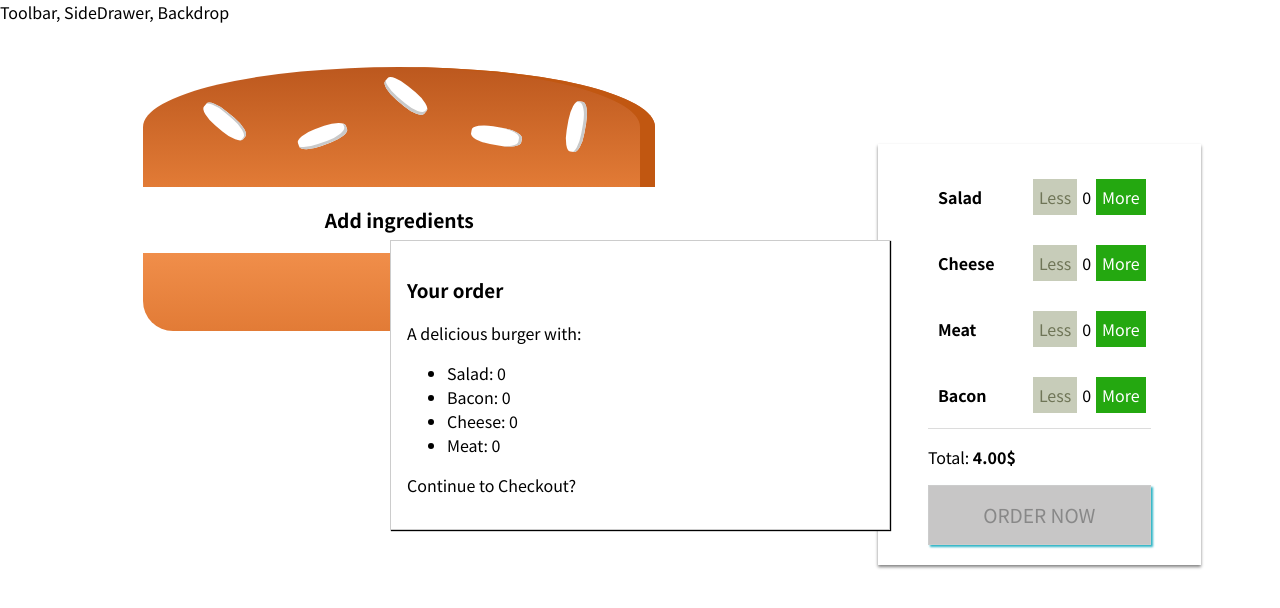
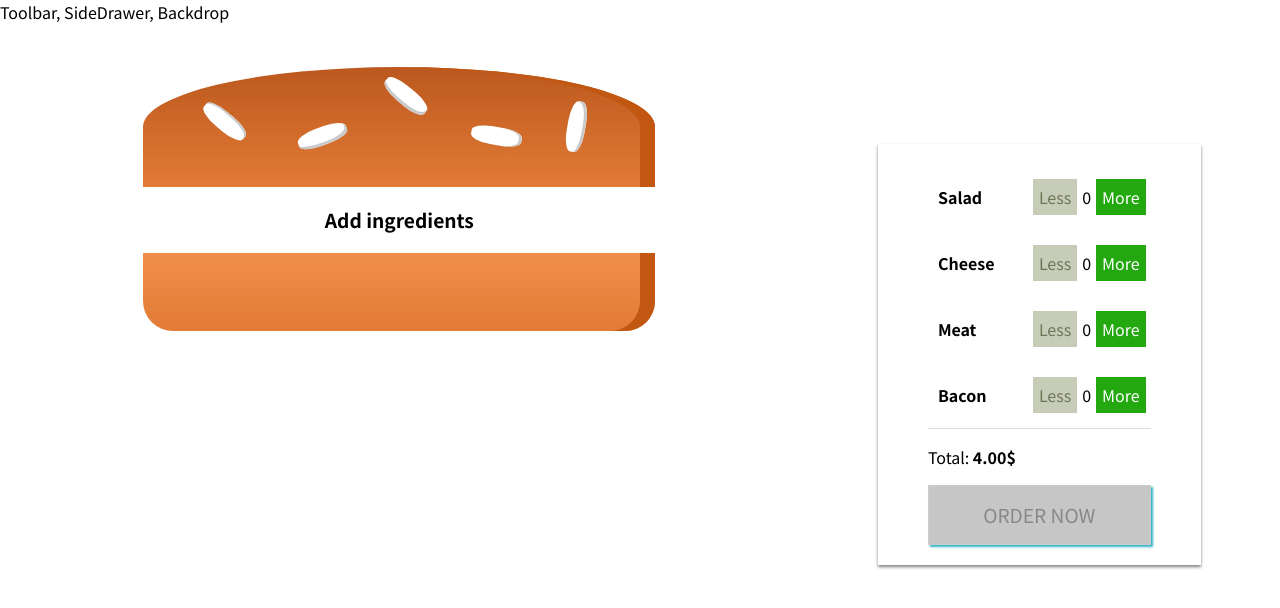
Before and after one commit to lady-rosie/burger-builder-app, a React app: page / in a window 1280 px wide. Shown: the top 608 px of the page. Built offline with nearby package versions, Linux system fonts and the light colour scheme.

Commit message:
solve module not found issue

```diff
--- a/package.json
+++ b/package.json
@@ -10,6 +10,7 @@
     "babel-loader": "7.1.2",
     "babel-preset-react-app": "^3.1.1",
     "babel-runtime": "6.26.0",
+    "babel-standalone": "^6.26.0",
     "case-sensitive-paths-webpack-plugin": "2.1.1",
     "chalk": "1.1.3",
     "css-loader": "0.28.7",
--- a/src/components/Burger/BuildControls/BuildControls.js
+++ b/src/components/Burger/BuildControls/BuildControls.js
@@ -26,7 +26,7 @@
         Total: <strong>{props.price.toFixed(2)}$</strong>
       </p>
     </div>
-    <button className={classes.OrderButton} disabled={!props.purchasable}>
+    <button className={classes.OrderButton} disabled={!props.purchasable} onClick={props.ordering}>
       ORDER NOW
     </button>
   </div>
--- a/src/components/UI/Modal/Modal.js
+++ b/src/components/UI/Modal/Modal.js
@@ -2,7 +2,11 @@
 import classes from './Modal.css'
 
 const modal = (props) => (
-    <div className={classes.Modal}>
+    <div className={classes.Modal}
+    style ={{
+        transform: props.show ? 'translateY(0)' : 'translateY(-100vh)',
+        opacity: props.show ? '1' : '0'
+    }}>
         {props.children}
     </div>
 
--- a/src/containers/BurgerBuilder/BurgerBuilder.js
+++ b/src/containers/BurgerBuilder/BurgerBuilder.js
@@ -21,9 +21,10 @@
     },
     totalPrice: 4,
     purchasable: false,
+    ordering: false
   };
 
-  updatePurchaseState (ingredients) {
+  updatePurchaseState(ingredients) {
     const sum = Object.keys(ingredients)
       .map((igKey) => {
         return ingredients[igKey];
@@ -67,6 +68,10 @@
     this.updatePurchaseState(updatedIngredients);
   };
 
+  orderHandler = () => {
+    this.setState({ ordering: true });
+  };
+
   render() {
     const disabledInfo = {
       ...this.state.ingredients,
@@ -77,18 +82,18 @@
     }
     return (
       <Aux>
-        <Modal>
-          <OrderSummary
-            ingredients = {this.state.ingredients}/>
-          </Modal>
+        <Modal show={this.state.ordering}>
+          <OrderSummary ingredients={this.state.ingredients} />
+        </Modal>
         <Burger ingredients={this.state.ingredients} />
         <BuildControls
           addIngredient={this.addIngredientHandler}
           removeIngredient={this.removeIngredientHandler}
           ingredients={this.state.ingredients}
-          purchasable = {this.state.purchasable}
+          purchasable={this.state.purchasable}
           disable={disabledInfo}
           price={this.state.totalPrice}
+          ordering={this.orderHandler}
         />
       </Aux>
     );
```
Also changed, not shown: 1 other file (tests, documents, lock files or other folders).
